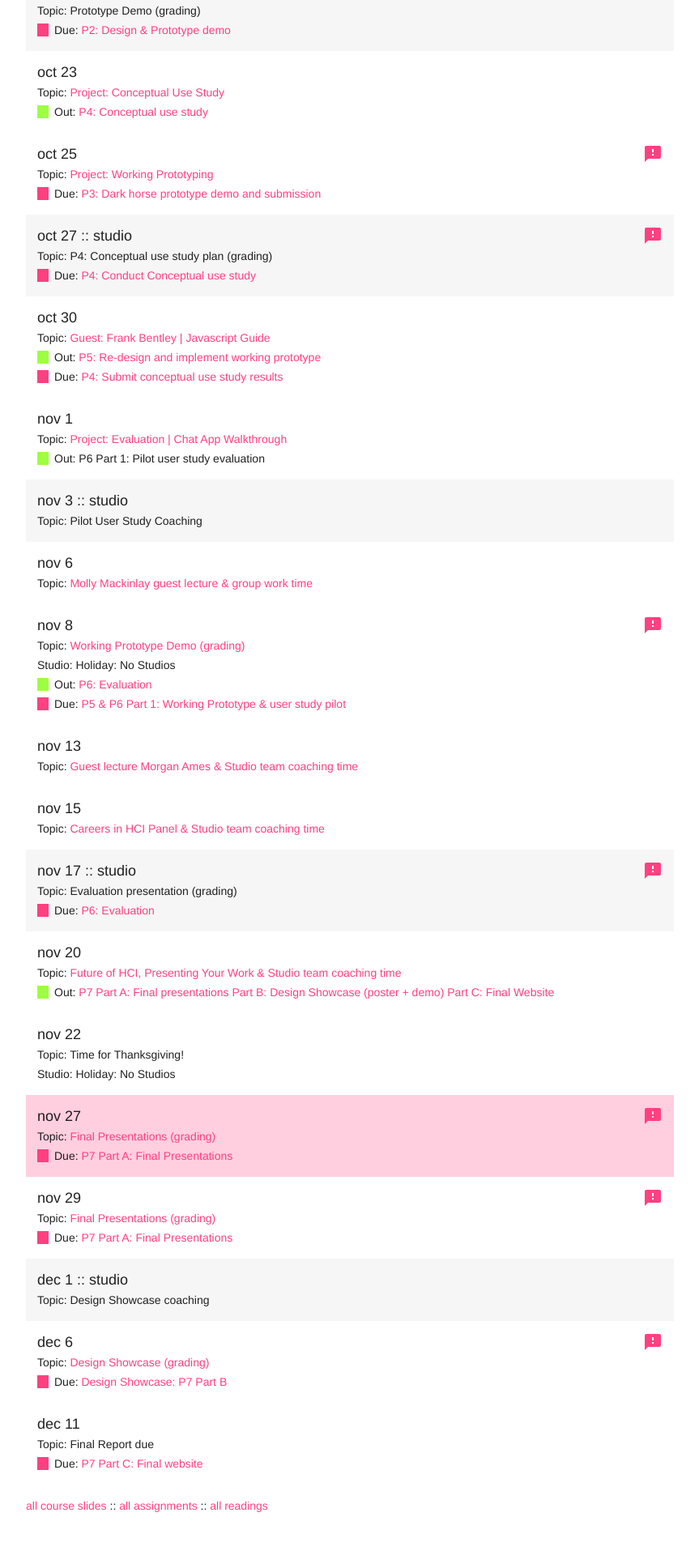
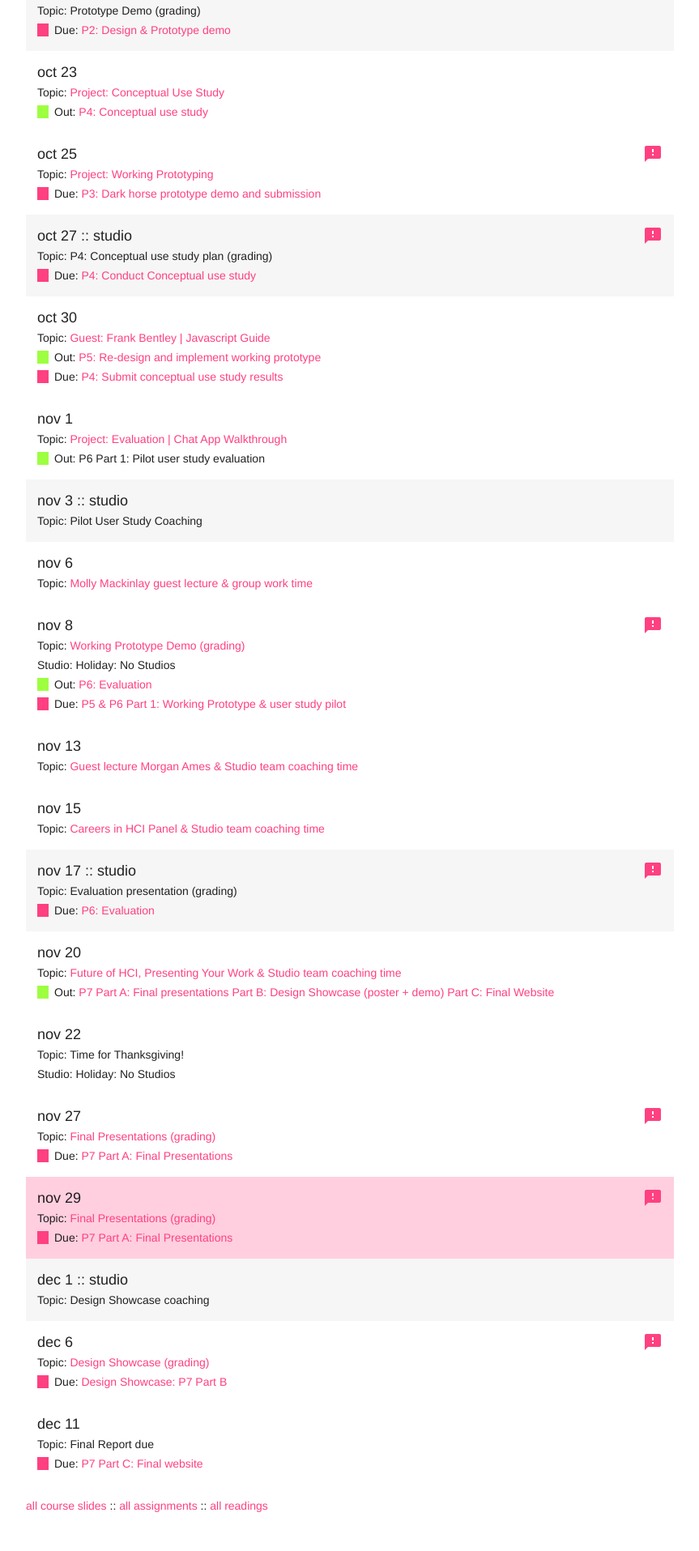
Before and after one commit to cs160-berkeley/website, a Jekyll site: the page built from schedule.md, in a window 1280 px wide. Shown: the part 2583-4498 px from the top of the page at 81% size, without its empty margins (208-1071 px from the left). Built offline with Jekyll 4.4.1, drawn with Linux system fonts in a browser that asks for light colours.

```diff
--- a/_data/CS160Schedule.csv
+++ b/_data/CS160Schedule.csv
@@ -211,9 +211,9 @@ Part B: Design Showcase (poster + demo)
 Part C: Final Website,https://docs.google.com/document/d/1nd5v0xIqZsKxFc2HWunGYATcCRa8uDjGpBrLTiBqo3Q
 ",,,,
 14W,22-Nov,Time for Thanksgiving!,No instruction,,,,, ,,,Holiday: No Studios,No sections due to holiday,Thanksgiving
-15M,27-Nov,Final Presentations (grading),P7 PartA: Final Presentations (2 Studios) ,T,T,,https://drive.google.com/open?id=0Bw5c_JsRiheEaEdVMWJ0cXJ6X00, ,,"P7 Part A: Final Presentations,https://docs.google.com/document/d/1nd5v0xIqZsKxFc2HWunGYATcCRa8uDjGpBrLTiBqo3Q
+15M,27-Nov,Final Presentations (grading),P7 PartA: Final Presentations (2 Studios) ,,T,,https://drive.google.com/open?id=0Bw5c_JsRiheEaEdVMWJ0cXJ6X00, ,,"P7 Part A: Final Presentations,https://docs.google.com/document/d/1nd5v0xIqZsKxFc2HWunGYATcCRa8uDjGpBrLTiBqo3Q
 ",,,
-15W,29-Nov,Final Presentations (grading),P7 PartA: Final Presentations (2 Studios) ,,T,,https://drive.google.com/open?id=0Bw5c_JsRiheEaEdVMWJ0cXJ6X00, ,,"P7 Part A: Final Presentations,https://docs.google.com/document/d/1nd5v0xIqZsKxFc2HWunGYATcCRa8uDjGpBrLTiBqo3Q
+15W,29-Nov,Final Presentations (grading),P7 PartA: Final Presentations (2 Studios) ,T,T,,https://drive.google.com/open?id=0Bw5c_JsRiheEaEdVMWJ0cXJ6X00, ,,"P7 Part A: Final Presentations,https://docs.google.com/document/d/1nd5v0xIqZsKxFc2HWunGYATcCRa8uDjGpBrLTiBqo3Q
 ",,,
 15S,1-Dec,Design Showcase coaching,Design Showcase coaching,,,T,,,,,,,
 , ,, ,,,,, ,,,,,
--- a/_data/schedule.yaml
+++ b/_data/schedule.yaml
@@ -432,7 +432,6 @@
   Date: 2017 Nov 27
   WebsiteLabel: Final Presentations (grading)
   Topic: 'P7 PartA: Final Presentations (2 Studios)'
-  Active: T
   Required: T
   Slides: https://drive.google.com/open?id=0Bw5c_JsRiheEaEdVMWJ0cXJ6X00
   Due:
@@ -442,6 +441,7 @@
   Date: 2017 Nov 29
   WebsiteLabel: Final Presentations (grading)
   Topic: 'P7 PartA: Final Presentations (2 Studios)'
+  Active: T
   Required: T
   Slides: https://drive.google.com/open?id=0Bw5c_JsRiheEaEdVMWJ0cXJ6X00
   Due:
```
